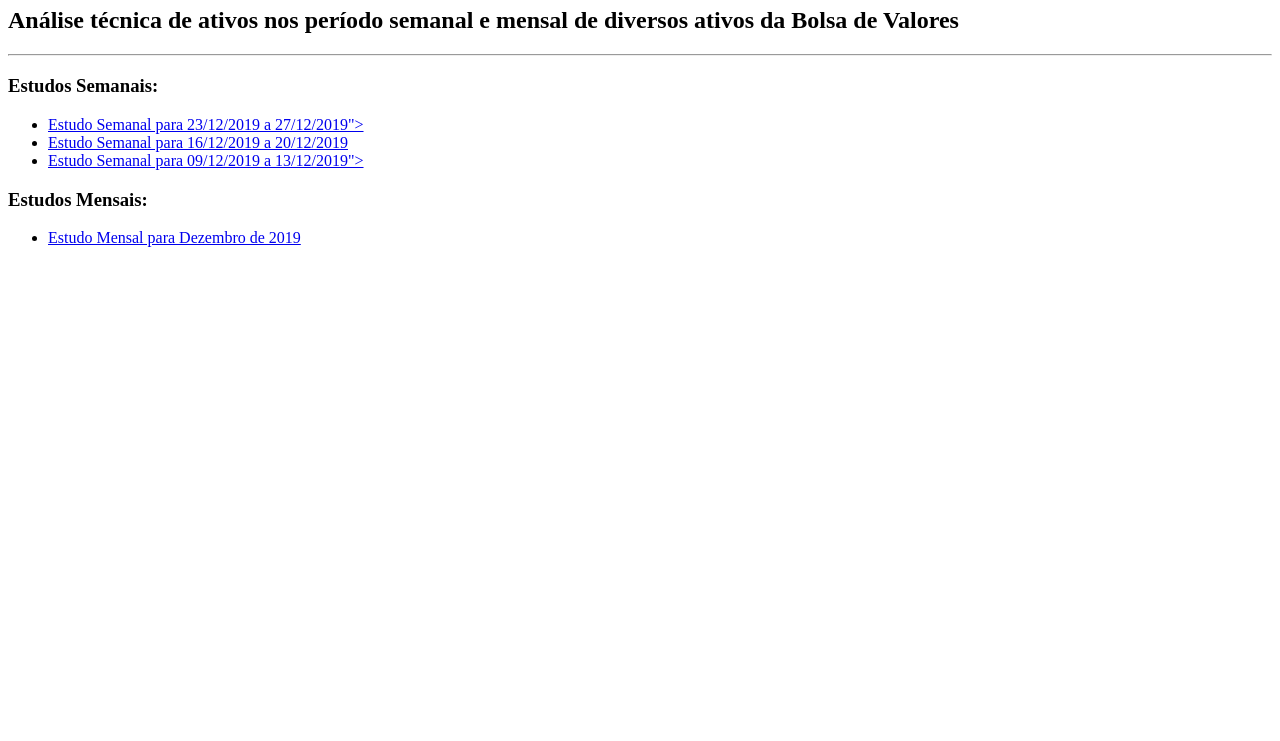
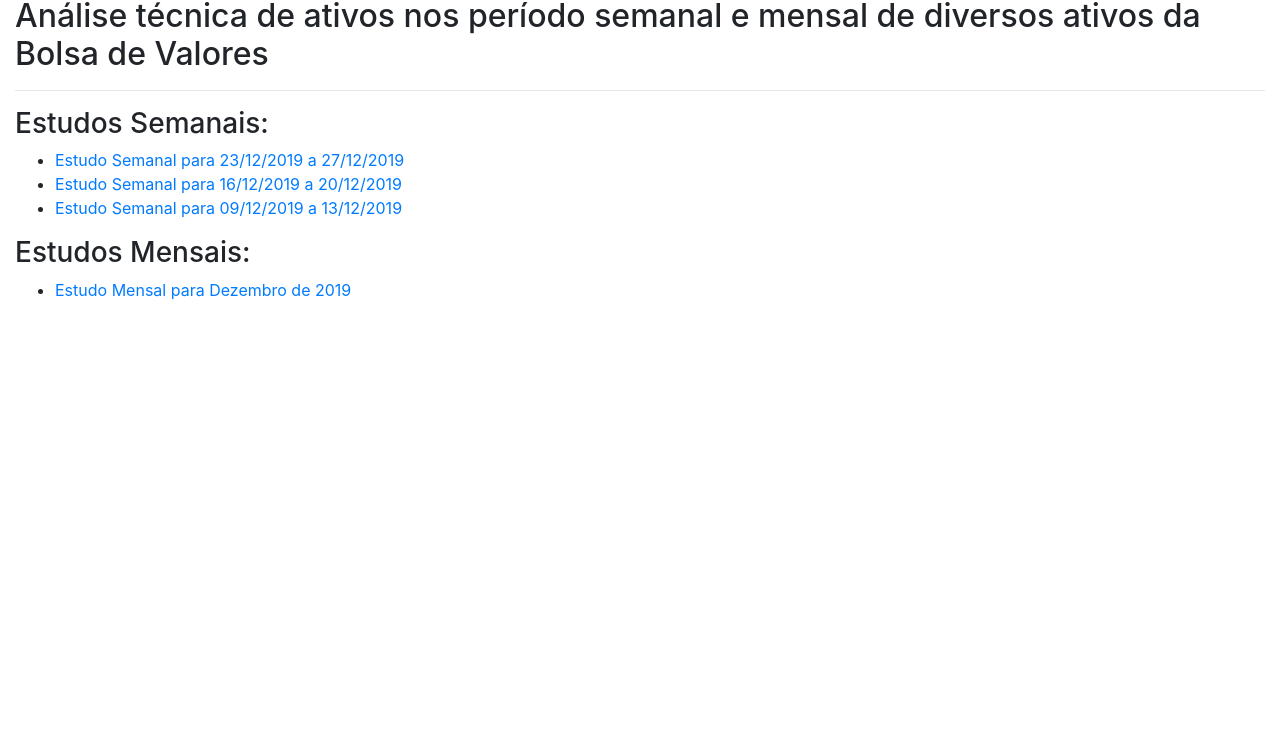
Before and after one commit to shimatrader489/ideas, a plain HTML site: page index.html in a window 1280 px wide. Shown: the part 59-800 px from the top of the page. Drawn offline with nearby package versions, Linux system fonts and the light colour scheme.

Commit message:
Add bootstrap

```diff
--- a/index.html
+++ b/index.html
@@ -1,26 +1,32 @@
-<html>
+<!DOCTYPE html>
+<html lang="pt-br">
   <head>
+    <meta charset="utf-8">
+    <meta name="viewport" content="width=device-width, initial-scale=1, shrink-to-fit=no">
     <title>ShimaTrader</title>
+    <link rel="stylesheet" href="https://stackpath.bootstrapcdn.com/bootstrap/4.1.3/css/bootstrap.min.css" integrity="sha384-MCw98/SFnGE8fJT3GXwEOngsV7Zt27NXFoaoApmYm81iuXoPkFOJwJ8ERdknLPMO" crossorigin="anonymous">
   </head>
   <body>
+    <div class="container-fluid">
       <h1>Shima Trader</h1>
       <h2>Análise técnica de ativos nos período semanal e mensal de diversos ativos da Bolsa de Valores</h2>
       <hr>
       <h3>Estudos Semanais:</h3>
       <ul>
         <li>
-        <a href="https://shimatrader.com.br/2019/12/22/estudo-semanal-para-23-12-2019-a-27-12-2019/">Estudo Semanal para 23/12/2019 a 27/12/2019"></a>
+          <a href="https://shimatrader.com.br/2019/12/22/estudo-semanal-para-23-12-2019-a-27-12-2019/">Estudo Semanal para 23/12/2019 a 27/12/2019</a>
         </li>
         <li>
           <a href="https://shimatrader.com.br/2019/12/15/estudo-semanal-para-16-12-2019-a-20-12-2019/">Estudo Semanal para 16/12/2019 a 20/12/2019</a>
         </li>
         <li>
-        <a href="https://shimatrader.com.br/2019/12/08/estudo-semanal-para-09-12-2019-a-13-12-2019/">Estudo Semanal para 09/12/2019 a 13/12/2019"></a>
+          <a href="https://shimatrader.com.br/2019/12/08/estudo-semanal-para-09-12-2019-a-13-12-2019/">Estudo Semanal para 09/12/2019 a 13/12/2019</a>
         </li>
       </ul>
       <h3>Estudos Mensais:</h3>
       <ul>
         <li><a href="https://shimatrader.com.br/2019/12/29/estudo-mensal-para-dezembro-de-2019-2/">Estudo Mensal para Dezembro de 2019</a></li>
       </ul>
+    </div>
   </body>
 </html>
```
Lines whose indentation alone changed are shown as unchanged.
